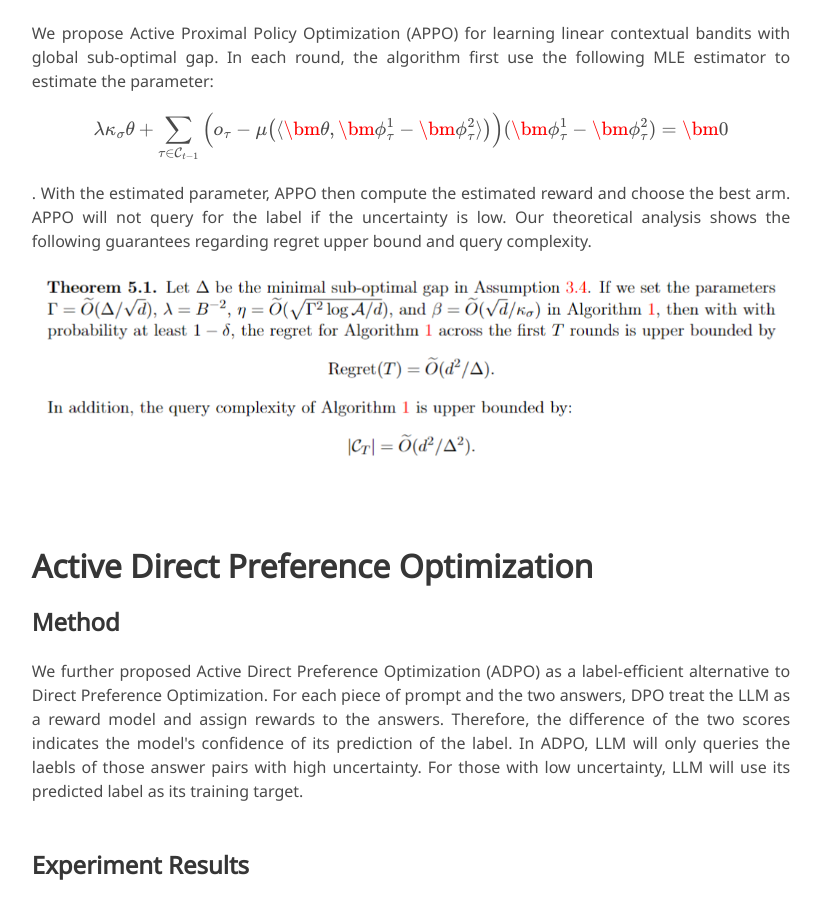
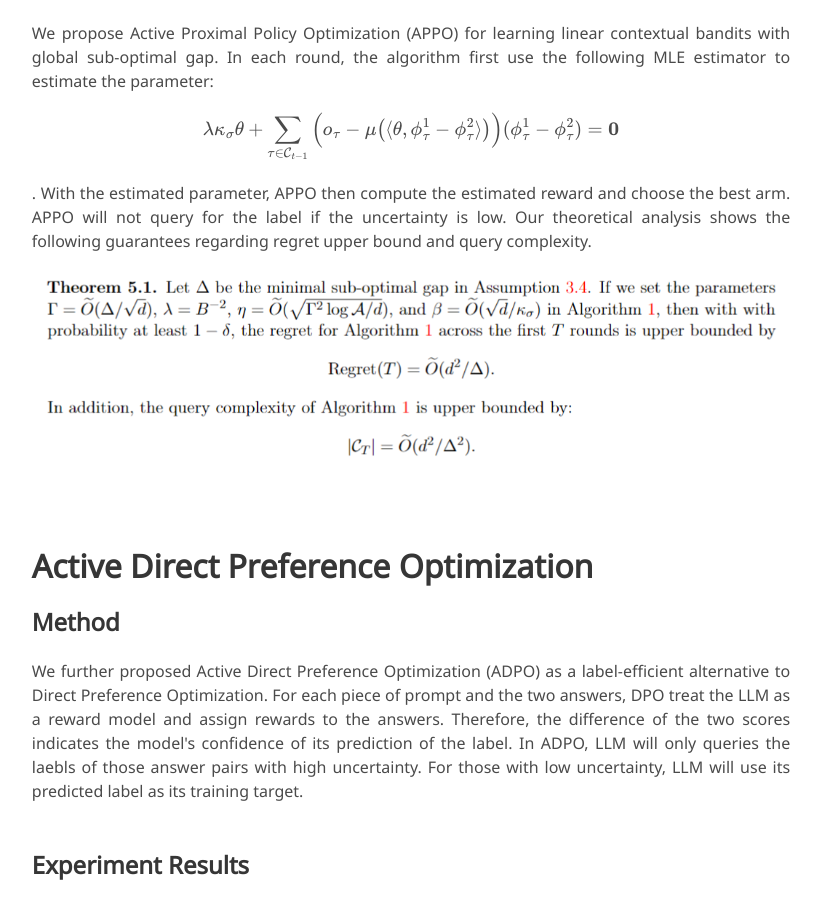
Before and after one commit to jkx19/ActiveQuery, a plain HTML site: page index.html in a window 1280 px wide. Shown: the part 1326-2225 px from the top of the page, without its empty margins (229-1050 px from the left). Drawn offline with nearby package versions, Linux system fonts and the light colour scheme; some packages are replaced by stand-ins of ours; some icons are missing; a web font is replaced by a local one.

Commit message:
mathbf works

```diff
--- a/index.html
+++ b/index.html
@@ -136,7 +136,7 @@
       <div class="content has-text-justified">
         <p>
           We propose Active Proximal Policy Optimization (APPO) for learning linear contextual bandits with global sub-optimal gap. In each round, the algorithm first use the following MLE estimator to estimate the parameter:
-          $$ \lambda\kappa_{\sigma} \mathbf{\theta} + \sum_{\tau \in \mathcal{C}_{t-1}}\Big(o_{\tau} - \mu\big(\langle \bm{\theta}, \bm{\phi}^1_{\tau}-\bm{\phi}^2_{\tau} \rangle\big)\Big) (\bm{\phi}^1_{\tau}-\bm{\phi}^2_{\tau}) = \bm{0} $$.
+          $$ \lambda\kappa_{\sigma} \mathbf{\theta} + \sum_{\tau \in \mathcal{C}_{t-1}}\Big(o_{\tau} - \mu\big(\langle \mathbf{\theta}, \mathbf{\phi}^1_{\tau}-\mathbf{\phi}^2_{\tau} \rangle\big)\Big) (\mathbf{\phi}^1_{\tau}-\mathbf{\phi}^2_{\tau}) = \mathbf{0} $$.
           With the estimated parameter, APPO then compute the estimated reward and choose the best arm. APPO will not query for the label if the uncertainty is low. Our theoretical analysis shows the following guarantees regarding regret upper bound and query complexity.
         </p>
         <img src="images/them.png" alt="MY ALT TEXT"/>
```
